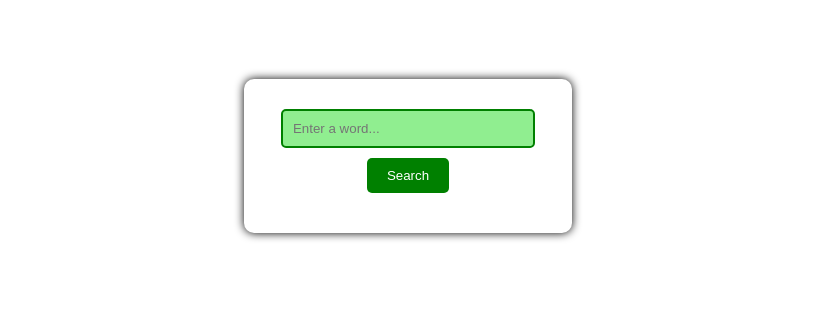
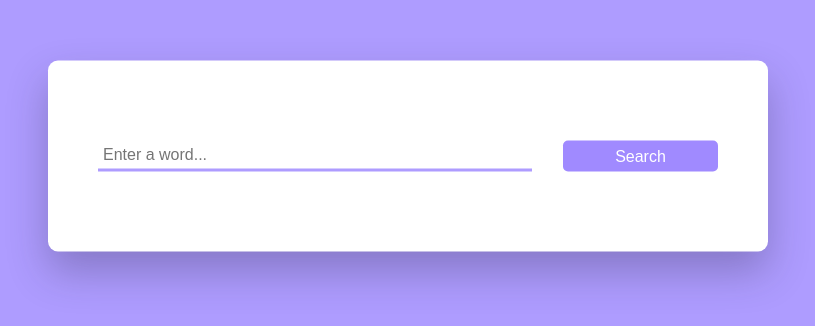
Before and after one commit to Eheyz19/nisha, a plain HTML site: page index.html in a window 1280 px wide. Shown: the part 244-570 px from the top of the page, without its empty margins (232-1047 px from the left). Drawn offline with Linux system fonts and the light colour scheme.

Commit message:
Update style.css

```diff
--- a/style.css
+++ b/style.css
@@ -1,45 +1,100 @@
+* {
+    margin: 0;
+    padding: 0;
+    box-sizing: border-box;
+    font-family: 'Poppins', sans-serif;
+}
+
 body {
-    background-color: #fff;
-    color: #000;
-    font-family: Arial, sans-serif;
-    display: flex;
-    justify-content: center;
-    align-items: center;
-    height: 100vh;
-    margin: 0;
+    background-color: #ae9cff;
 }
 
 .container {
-    text-align: center;
-    background-color: #fff;
-    padding: 20px;
+    background-color: #ffffff;
+    width: 90vmin;
+    position: absolute;
+    transform: translate(-50%, -50%);
+    top: 50%;
+    left: 50%;
+    padding: 80px 50px;
     border-radius: 10px;
-    box-shadow: 0 0 10px #000;
+    box-shadow: 0 20px 40px rgba(38, 33, 61, 0.29);
 }
 
-input[type="text"] {
-    width: 80%;
-    padding: 10px;
-    margin: 10px 0;
-    border: 2px solid #008000;
-    border-radius: 5px;
-    background-color: #90EE90; /* Light green background */
-    color: #000;
+.search-box {
+    width: 100%;
+    display: flex;
+    justify-content: space-between;
 }
 
-button {
-    padding: 10px 20px;
+.search-box input {
+    padding: 5px;
+    width: 70%;
     border: none;
-    border-radius: 5px;
-    background-color: #008000; /* Green background */
-    color: #fff;
-    cursor: pointer;
+    outline: none;
+    border-bottom: 3px solid #ae9cff;
+    font-size: 16px;
 }
 
-button:hover {
-    background-color: #006400; /* Darker green */
+.search-box button {
+    padding: 5px 0;
+    width: 25%;
+    background-color: #a08aff;
+    border: none;
+    outline: none;
+    color: #ffffff;
+    border-radius: 5px;
+    font-size: 16px;
+    transition: 0.4s;
 }
 
-#result {
-    margin-top: 20px;
+.search-box button:hover {
+    background-color: #866aff;
+    color: #ffffff;
 }
+
+.result {
+    position: relative;
+}
+
+.result h3 {
+    font-size: 30px;
+    color: #1f194c;
+}
+
+.result .word {
+    display: flex;
+    justify-content: space-between;
+    margin-top: 80px;
+}
+
+.result button {
+    background-color: transparent;
+    border: none;
+    font-size: 18px;
+}
+
+.result .details {
+    display: flex;
+    gap: 10px;
+    color: #b3b6d4;
+    margin: 5px 0 20px 0;
+    font-size: 14px;
+}
+
+.word-meaning {
+    color: #575a7b;
+}
+
+.word-example {
+    color: #575a7b;
+    font-style: italic;
+    border-left: 5px solid #ae9cff;
+    padding-left: 20px;
+    margin-top: 30px;
+}
+
+.error {
+    margin-top: 80px;
+    text-align: center;
+}
```
